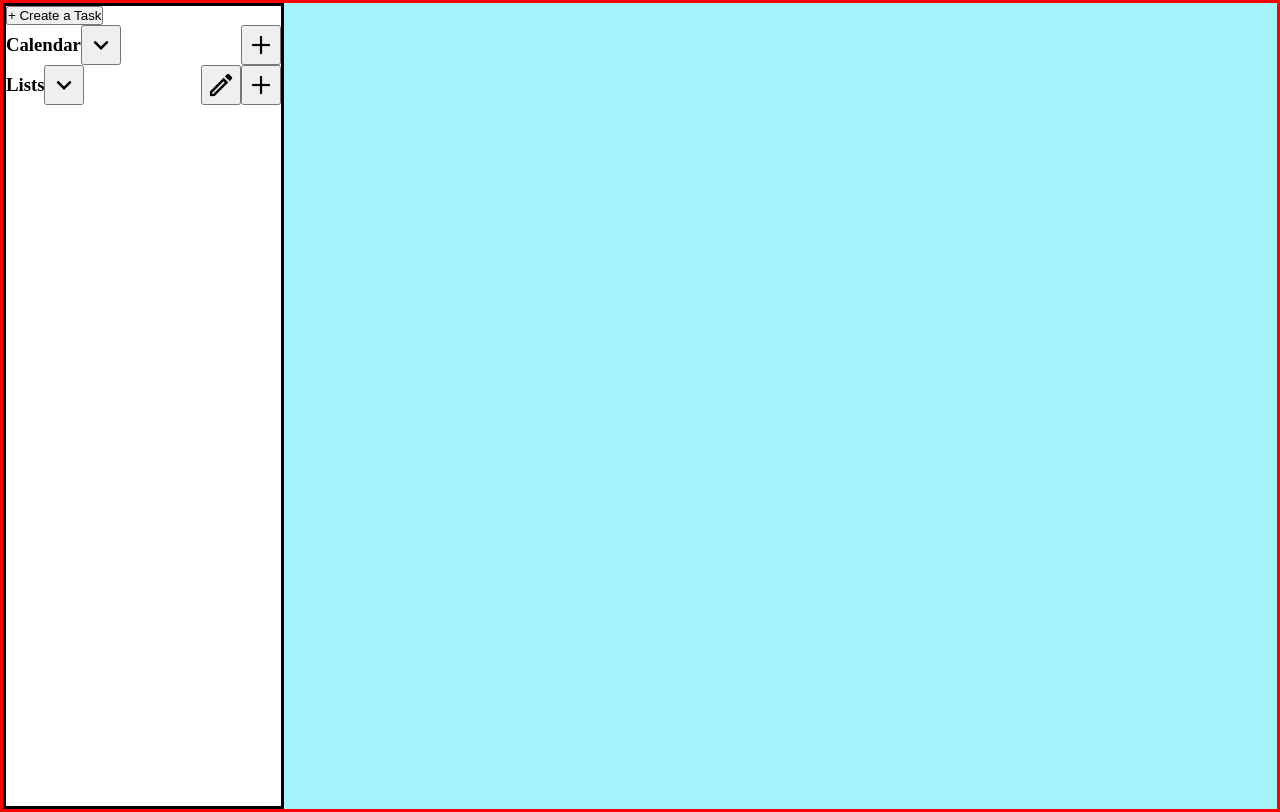
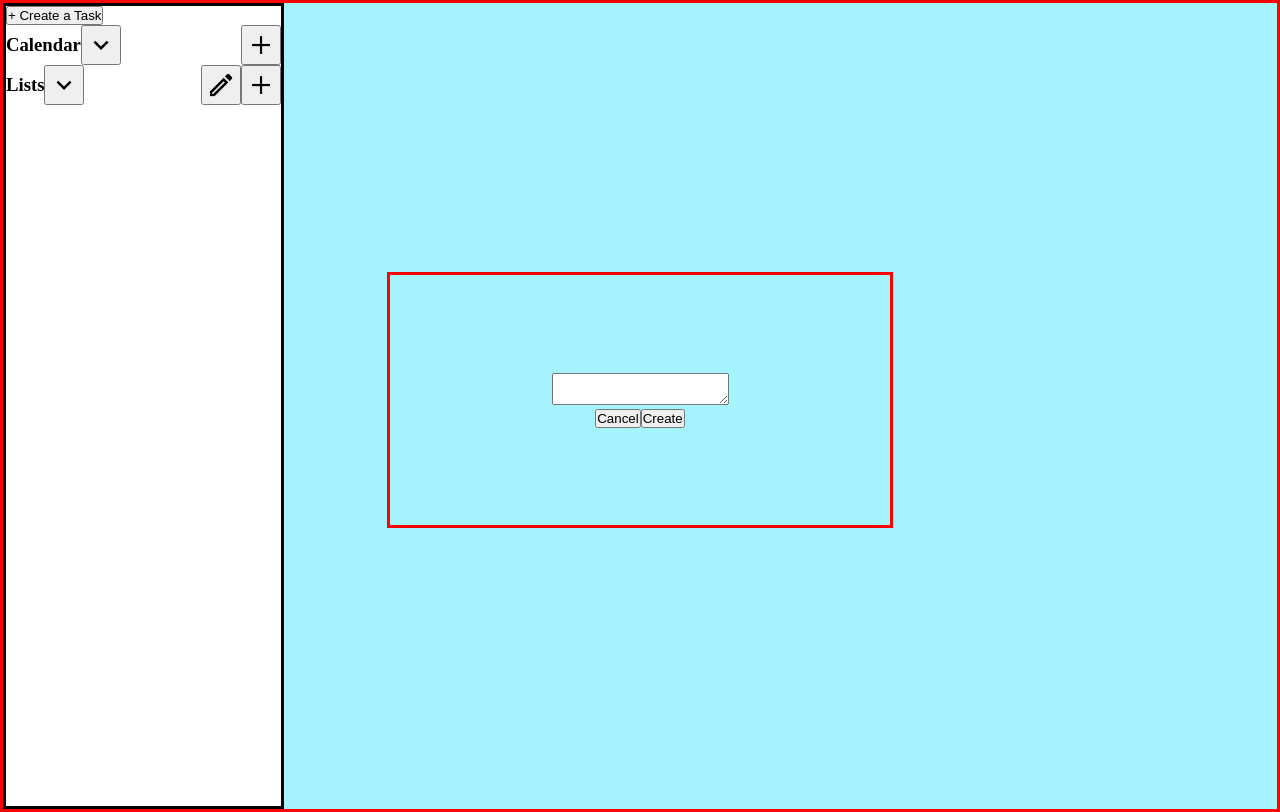
Before and after one commit to tbarinka/to-do-list, a website with bundled scripts: page dist/index.html in a window 1280 px wide. Both pictures are taken after a click on the button 261 px from the left and 45 px from the top of the page. Built offline with nearby package versions, Linux system fonts and the light colour scheme.

Commit message:
create function to generate pop-up to add List

```diff
--- a/src/index.js
+++ b/src/index.js
@@ -1,4 +1,5 @@
 import './style.css';
 import { sidebarDom } from './sidebar.js';
+import { addListCardDOMLoad } from './sidebar-popups.js'
 
 sidebarDom();
--- a/src/sidebar-popups.js
+++ b/src/sidebar-popups.js
@@ -0,0 +1,39 @@
+import './style.css';
+
+function addListCardDOMLoad(s1, s2) {
+    const card = document.createElement('div');
+    card.classList.add('newListCard');
+
+    card.appendChild(cardInput());
+    card.appendChild(buttonIntegrator(s1, s2));
+
+    return card;
+}
+function cardInput() {
+    const div = document.createElement('div');
+        div.classList.add('cardTextBorder');
+    const inputText = document.createElement('textarea');
+        inputText.classList.add('cardInputText');
+    div.appendChild(inputText);
+
+    return div;
+}
+function buttonIntegrator(s1, s2) {
+    const div = document.createElement('div');
+        div.classList.add('cardButtonIntegrator');
+    div.appendChild(cardButton(s1));
+    div.appendChild(cardButton(s2));
+
+    return div;
+}
+
+function cardButton(s) {
+    const button = document.createElement('button');
+        button.classList.add('newListCardButton');
+    const buttonText = document.createElement('div');
+        buttonText.textContent = s;
+    button.appendChild(buttonText);
+    return button;
+}
+
+export { addListCardDOMLoad }
--- a/src/sidebar.js
+++ b/src/sidebar.js
@@ -1,12 +1,13 @@
 import './style.css';
+import { addListCardDOMLoad } from './sidebar-popups.js'
 import chevron from './images/chevron-up.png';
 import plus from './images/plus.png';
 import pencil from './images/pencil-outline.png';
 import chevronDown from './images/chevron-down.png'
 
+const content = document.getElementById('Content')
 
 function sidebarDom() {
-    const content = document.getElementById('Content')
     const sidebar = document.createElement('div');
         sidebar.classList.add('Sidebar');
     content.appendChild(sidebar);
@@ -47,17 +48,22 @@ function rightSidebarItem(toggleEditButton) {
     if (toggleEditButton == "y") {
         item.appendChild(editButton());
     }
-    item.appendChild(addButton());
+    item.appendChild(addListButton());
     return item;
 }
-    function addButton() {
+    function addListButton() {
     const button = document.createElement('button');
         button.classList.add('SideBarRightComponentButton')
-    const addBtn = new Image(30, 30);
-    addBtn.src = plus;
-    button.appendChild(addBtn);
+        const addBtn = new Image(30, 30);
+        addBtn.src = plus;
+
+        button.addEventListener('click', addListEvent);
+        button.appendChild(addBtn);
     return button;
     }
+        function addListEvent() {
+            document.body.appendChild(addListCardDOMLoad("Cancel", "Create"));
+        }
     function editButton() {
     const button = document.createElement('button');
         button.classList.add('SideBarRightComponentButton');
@@ -131,8 +137,5 @@ function leftSidebarComponentListCollapse(title) {
 
         }
 
-function addListDOM() {
-
-}
 
 export { sidebarDom }
--- a/src/style.css
+++ b/src/style.css
@@ -6,6 +6,7 @@
     background-color: #a5f3fc;
     border: solid red;
 }
+/*sidebar stuff*/
 .Sidebar {
     background-color: white;
     border: solid black;
@@ -44,3 +45,24 @@
 .uncollapsed {
     display: block;
 }
+/*sidebar popups*/
+.newListCard {
+    position: absolute;
+    margin-left: auto;
+    margin-right: auto;
+    left: 0;
+    right: 0;
+    margin-top: auto;
+    margin-bottom: auto;
+    top: 0;
+    bottom: 0;
+    text-align: center;
+    height: 250px;
+    width: 500px;
+    border: solid red;
+    display: flex;
+    flex-direction: column;
+    justify-content: center;
+    align-items: center;
+
+}
```
Also changed, not shown: dist/bundle.js.
